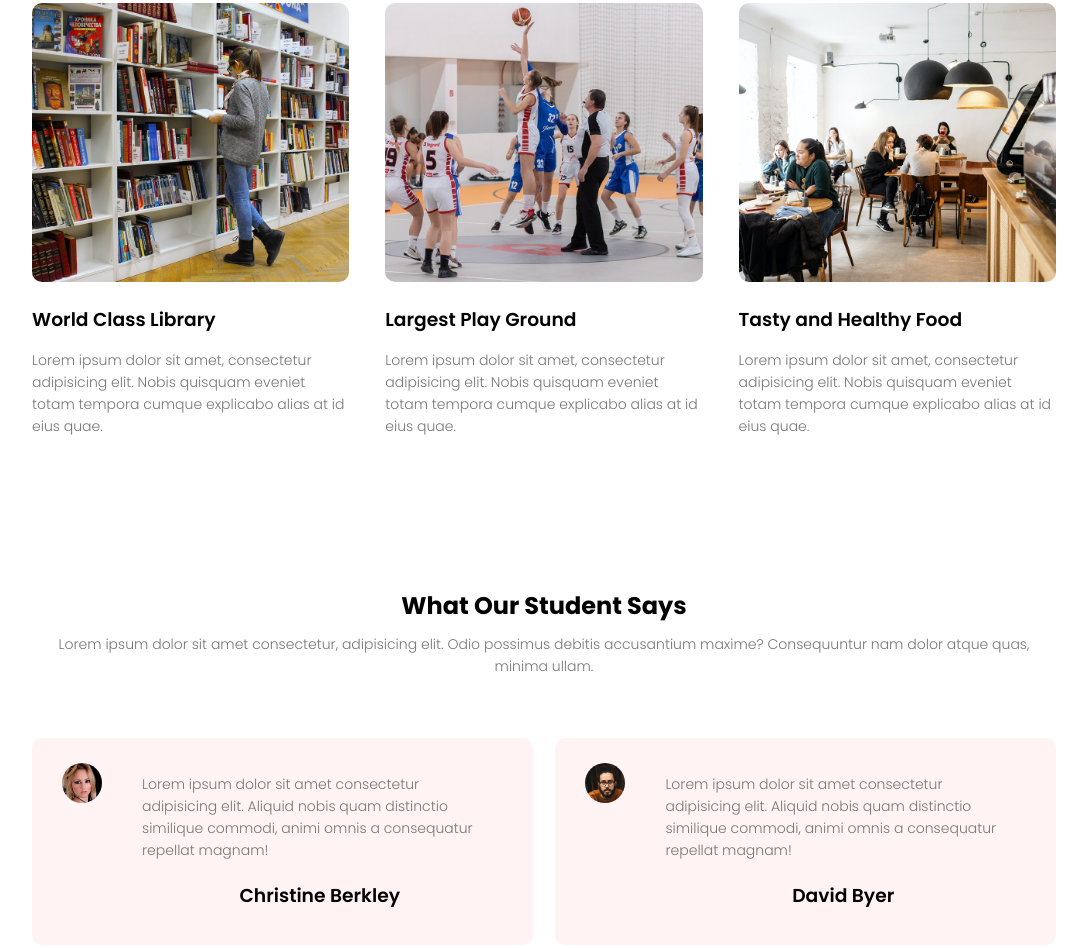
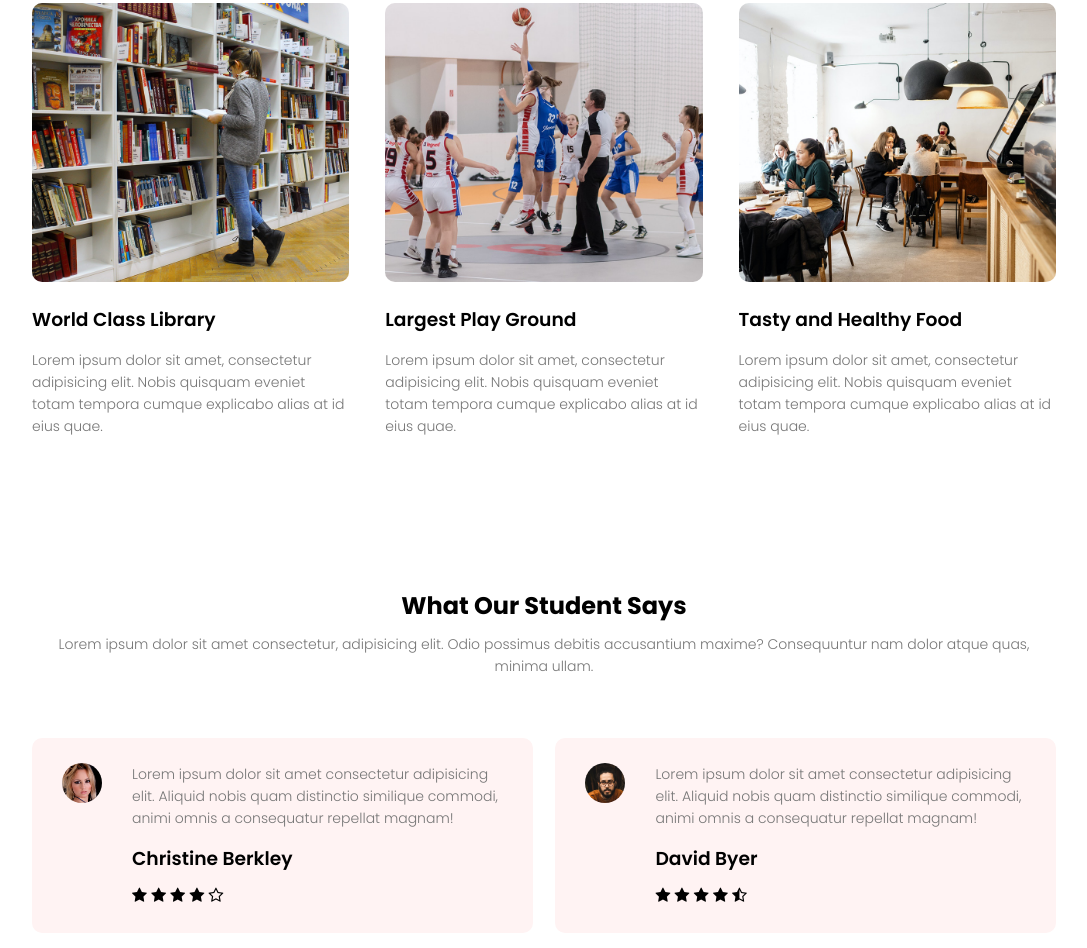
Before and after one commit to UgbolueWilliams/Responsive, a plain HTML site: page index.html in a window 1280 px wide. Shown: the part 2284-3232 px from the top of the page, without its empty margins (96-1183 px from the left). Drawn offline with Linux system fonts and the light colour scheme.

Commit message:
About finishing the landing page

```diff
--- a/index.html
+++ b/index.html
@@ -155,6 +155,11 @@
               <p>Lorem ipsum dolor sit amet consectetur adipisicing elit.
                 Aliquid nobis quam distinctio similique commodi, animi omnis a consequatur repellat magnam!</p>
                 <h3>Christine Berkley</h3>
+                <i class="fa fa-star"></i>
+                <i class="fa fa-star"></i>
+                <i class="fa fa-star"></i>
+                <i class="fa fa-star"></i>
+                <i class="fa fa-star-o"></i>
             </div>
           </div>
 
@@ -164,6 +169,11 @@
               <p>Lorem ipsum dolor sit amet consectetur adipisicing elit.
                 Aliquid nobis quam distinctio similique commodi, animi omnis a consequatur repellat magnam!</p>
               <h3>David Byer</h3>
+              <i class="fa fa-star"></i>
+              <i class="fa fa-star"></i>
+              <i class="fa fa-star"></i>
+              <i class="fa fa-star"></i>
+              <i class="fa fa-star-half-o"></i>
             </div>
           </div>
 
--- a/style.css
+++ b/style.css
@@ -300,3 +300,23 @@ background: rgba(226, 0, 0, 0.7);
     margin-right: 30px;
     border-radius: 50%;
 }
+
+.testimonial-col p{
+    padding:0;
+}
+
+.testimonial-col h3{
+    margin-top:15px;
+    text-align:left;
+}
+
+.testimonial -col .fa{
+   color:#f44336;
+}
+
+@media(max-width:700px){
+    .testimonial-col img{
+        margin-left:0;
+        margin-right:15px;
+    }
+}
```
